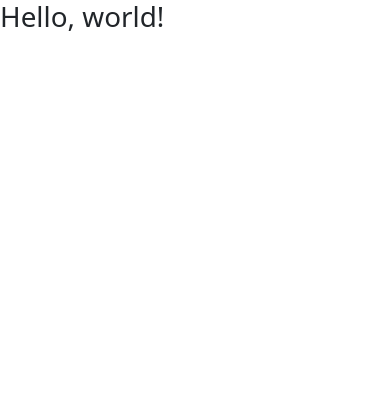
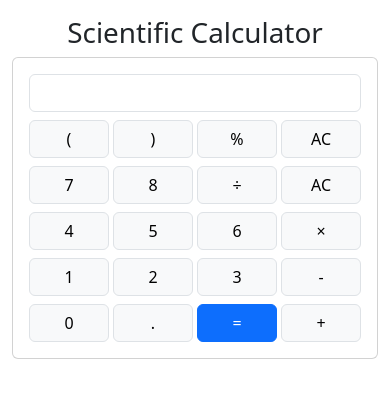
Before and after one commit to Rahul-Jena-2002/scientificCalculator, a plain HTML site: page src/index.html in a window 390 px wide. Drawn offline with nearby package versions, Linux system fonts and the light colour scheme.

Commit message:
basic button and input for mobile version

```diff
--- a/src/index.html
+++ b/src/index.html
@@ -3,11 +3,98 @@
   <head>
     <meta charset="utf-8">
     <meta name="viewport" content="width=device-width, initial-scale=1">
-    <title>Bootstrap demo</title>
+    <title>Scientific Calculator</title>
     <link href="https://cdn.jsdelivr.net/npm/bootstrap@5.3.3/dist/css/bootstrap.min.css" rel="stylesheet" integrity="sha384-QWTKZyjpPEjISv5WaRU9OFeRpok6YctnYmDr5pNlyT2bRjXh0JMhjY6hW+ALEwIH" crossorigin="anonymous">
   </head>
   <body>
-    <h1>Hello, world!</h1>
+    <div class="container">
+        <h1 class="text-center mt-3">Scientific Calculator</h1>
+        <div class="row">
+            <div class="col-12 offset-md-3 col-md-6">
+                <div class="card">
+                    <div class="card-body">
+                        <input
+                         readonly
+                         id="calc-display"
+                         type="text" class="form-control"
+                         aria-label="Sizing example input" aria-describedby="inputGroup-sizing-lg"
+                         >
+                         <div class="row gx-1">
+                            <div class="col-3">
+                                <button type="button" class="btn btn-light w-100 mt-2 border">(</button>
+                            </div>
+                            <div class="col-3">
+                                <button type="button" class="btn btn-light w-100 mt-2 border">)</button>
+                            </div>
+                            <div class="col-3">
+                                <button type="button" class="btn btn-light w-100 mt-2 border">%</button>
+                            </div>
+                            <div class="col-3">
+                                <button type="button" class="btn btn-light w-100 mt-2 border">AC</button>
+                            </div>
+                         </div>
+                         <div class="row gx-1">
+                            <div class="col-3">
+                                <button type="button" class="btn btn-light w-100 mt-2 border">7</button>
+                            </div>
+                            <div class="col-3">
+                                <button type="button" class="btn btn-light w-100 mt-2 border">8</button>
+                            </div>
+                            <div class="col-3">
+                                <button type="button" class="btn btn-light w-100 mt-2 border">÷</button>
+                            </div>
+                            <div class="col-3">
+                                <button type="button" class="btn btn-light w-100 mt-2 border">AC</button>
+                            </div>
+                         </div>
+                         <div class="row gx-1">
+                            <div class="col-3">
+                                <button type="button" class="btn btn-light w-100 mt-2 border">4</button>
+                            </div>
+                            <div class="col-3">
+                                <button type="button" class="btn btn-light w-100 mt-2 border">5</button>
+                            </div>
+                            <div class="col-3">
+                                <button type="button" class="btn btn-light w-100 mt-2 border">6</button>
+                            </div>
+                            <div class="col-3">
+                                <button type="button" class="btn btn-light w-100 mt-2 border">×</button>
+                            </div>
+                         </div>
+                         <div class="row gx-1">
+                            <div class="col-3">
+                                <button type="button" class="btn btn-light w-100 mt-2 border">1</button>
+                            </div>
+                            <div class="col-3">
+                                <button type="button" class="btn btn-light w-100 mt-2 border">2</button>
+                            </div>
+                            <div class="col-3">
+                                <button type="button" class="btn btn-light w-100 mt-2 border">3</button>
+                            </div>
+                            <div class="col-3">
+                                <button type="button" class="btn btn-light w-100 mt-2 border">-</button>
+                            </div>
+                         </div>
+                         <div class="row gx-1">
+                            <div class="col-3">
+                                <button type="button" class="btn btn-light w-100 mt-2 border">0</button>
+                            </div>
+                            <div class="col-3">
+                                <button type="button" class="btn btn-light w-100 mt-2 border">.</button>
+                            </div>
+                            <div class="col-3">
+                                <button type="button" class="btn btn-primary w-100 mt-2 border border-primary">=</button>
+                            </div>
+                            <div class="col-3">
+                                <button type="button" class="btn btn-light w-100 mt-2 border">+</button>
+                            </div>
+                         </div>
+                    </div>
+                </div>
+            </div>
+        </div>
+    </div>
+
     <script src="https://cdn.jsdelivr.net/npm/bootstrap@5.3.3/dist/js/bootstrap.bundle.min.js" integrity="sha384-YvpcrYf0tY3lHB60NNkmXc5s9fDVZLESaAA55NDzOxhy9GkcIdslK1eN7N6jIeHz" crossorigin="anonymous"></script>
   </body>
 </html>
```
